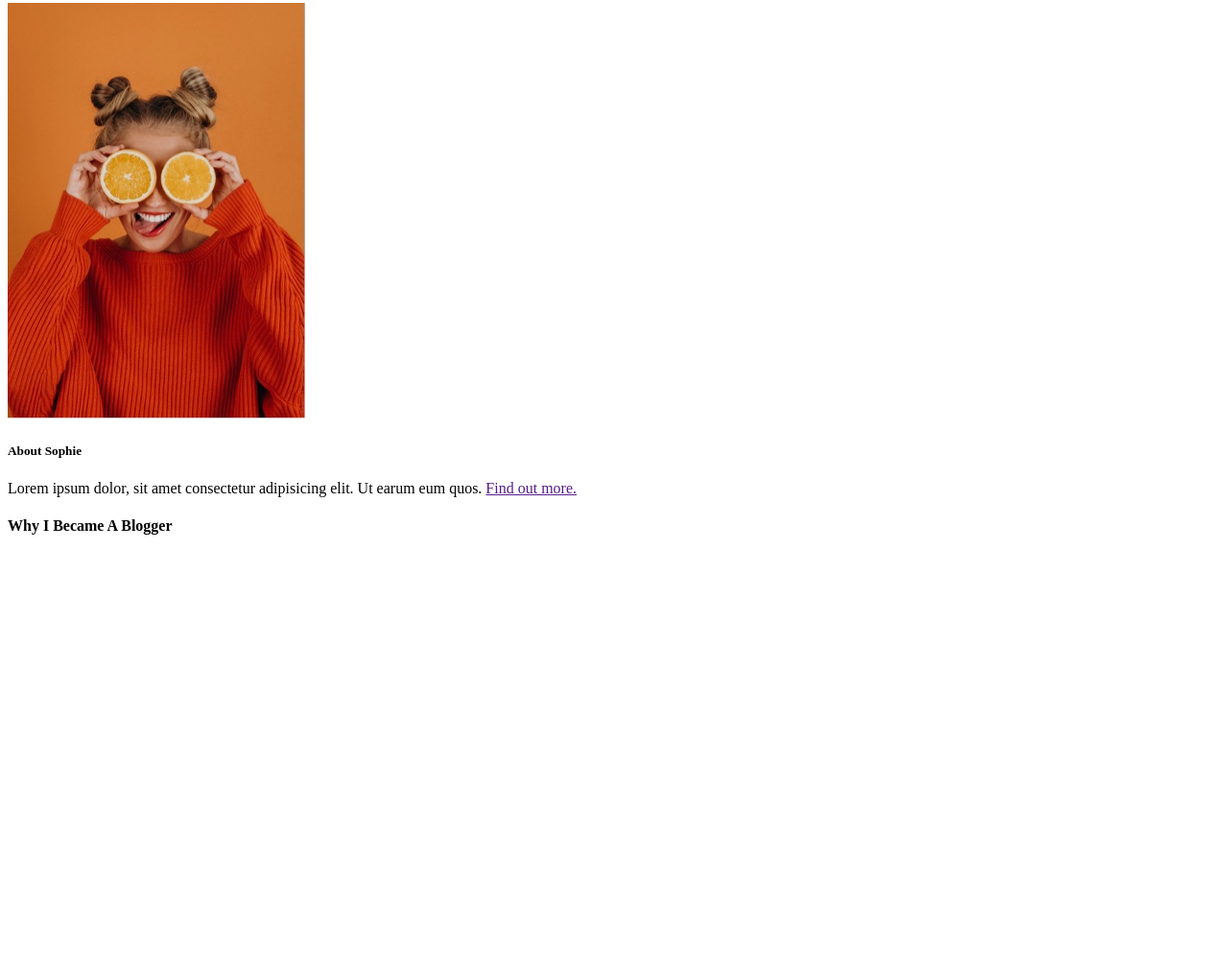
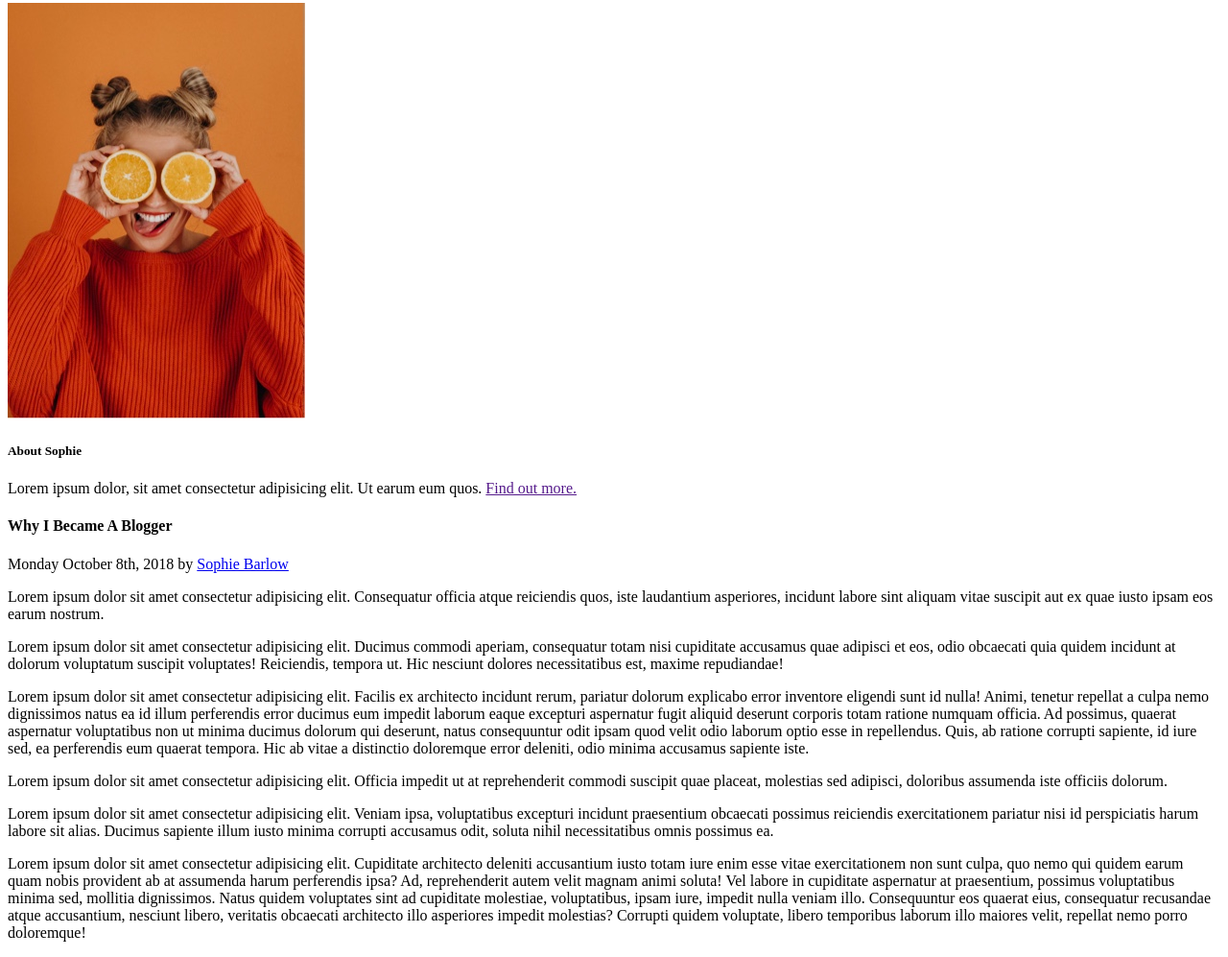
Before and after one commit to michedmnt/michelleDumontProjectOne, a plain HTML site: page blog.html in a window 1280 px wide. Shown: the part 665-1662 px from the top of the page at 96% size. Before the commit the page ends 1244 px from the top, so only its background shows below. Drawn offline with Linux system fonts and the light colour scheme.

Commit message:
finished blog section in blog.html

```diff
--- a/blog.html
+++ b/blog.html
@@ -39,9 +39,15 @@
         </section>
 
         <section class="whyIBecameABlogger">
-            <div class="wrapper">
+            <div class="wrapper blogContainer">
                 <h4>Why I Became A Blogger</h4>
-                <p></p>
+                <p class="author">Monday October 8th, 2018 by <a href="./index.html">Sophie Barlow</a></p>
+                <p>Lorem ipsum dolor sit amet consectetur adipisicing elit. Consequatur officia atque reiciendis quos, iste laudantium asperiores, incidunt labore sint aliquam vitae suscipit aut ex quae iusto ipsam eos earum nostrum.</p>
+                <p>Lorem ipsum dolor sit amet consectetur adipisicing elit. Ducimus commodi aperiam, consequatur totam nisi cupiditate accusamus quae adipisci et eos, odio obcaecati quia quidem incidunt at dolorum voluptatum suscipit voluptates! Reiciendis, tempora ut. Hic nesciunt dolores necessitatibus est, maxime repudiandae!</p>
+                <p>Lorem ipsum dolor sit amet consectetur adipisicing elit. Facilis ex architecto incidunt rerum, pariatur dolorum explicabo error inventore eligendi sunt id nulla! Animi, tenetur repellat a culpa nemo dignissimos natus ea id illum perferendis error ducimus eum impedit laborum eaque excepturi aspernatur fugit aliquid deserunt corporis totam ratione numquam officia. Ad possimus, quaerat aspernatur voluptatibus non ut minima ducimus dolorum qui deserunt, natus consequuntur odit ipsam quod velit odio laborum optio esse in repellendus. Quis, ab ratione corrupti sapiente, id iure sed, ea perferendis eum quaerat tempora. Hic ab vitae a distinctio doloremque error deleniti, odio minima accusamus sapiente iste.</p>
+                <p>Lorem ipsum dolor sit amet consectetur adipisicing elit. Officia impedit ut at reprehenderit commodi suscipit quae placeat, molestias sed adipisci, doloribus assumenda iste officiis dolorum.</p>
+                <p>Lorem ipsum dolor sit amet consectetur adipisicing elit. Veniam ipsa, voluptatibus excepturi incidunt praesentium obcaecati possimus reiciendis exercitationem pariatur nisi id perspiciatis harum labore sit alias. Ducimus sapiente illum iusto minima corrupti accusamus odit, soluta nihil necessitatibus omnis possimus ea.</p>
+                <p>Lorem ipsum dolor sit amet consectetur adipisicing elit. Cupiditate architecto deleniti accusantium iusto totam iure enim esse vitae exercitationem non sunt culpa, quo nemo qui quidem earum quam nobis provident ab at assumenda harum perferendis ipsa? Ad, reprehenderit autem velit magnam animi soluta! Vel labore in cupiditate aspernatur at praesentium, possimus voluptatibus minima sed, mollitia dignissimos. Natus quidem voluptates sint ad cupiditate molestiae, voluptatibus, ipsam iure, impedit nulla veniam illo. Consequuntur eos quaerat eius, consequatur recusandae atque accusantium, nesciunt libero, veritatis obcaecati architecto illo asperiores impedit molestias? Corrupti quidem voluptate, libero temporibus laborum illo maiores velit, repellat nemo porro doloremque!</p>
             </div>
         </section>
     </main>
```
